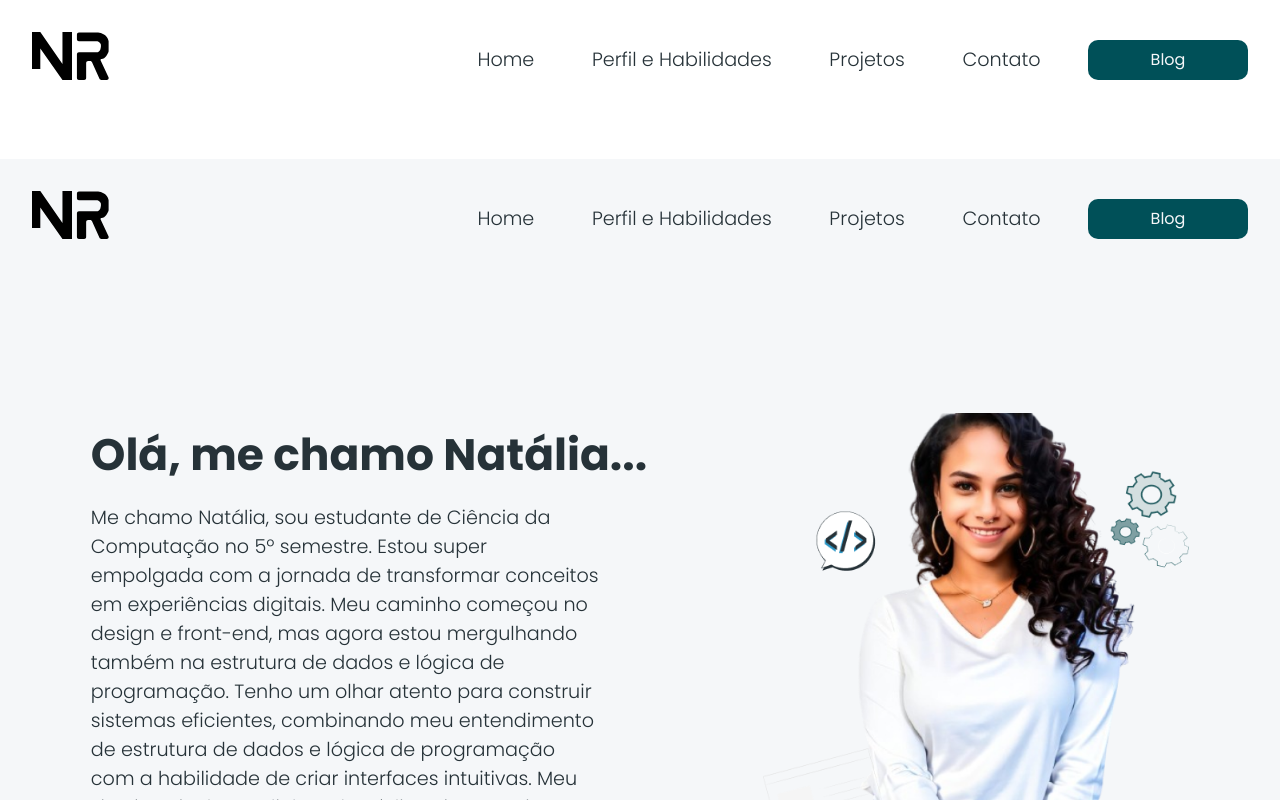
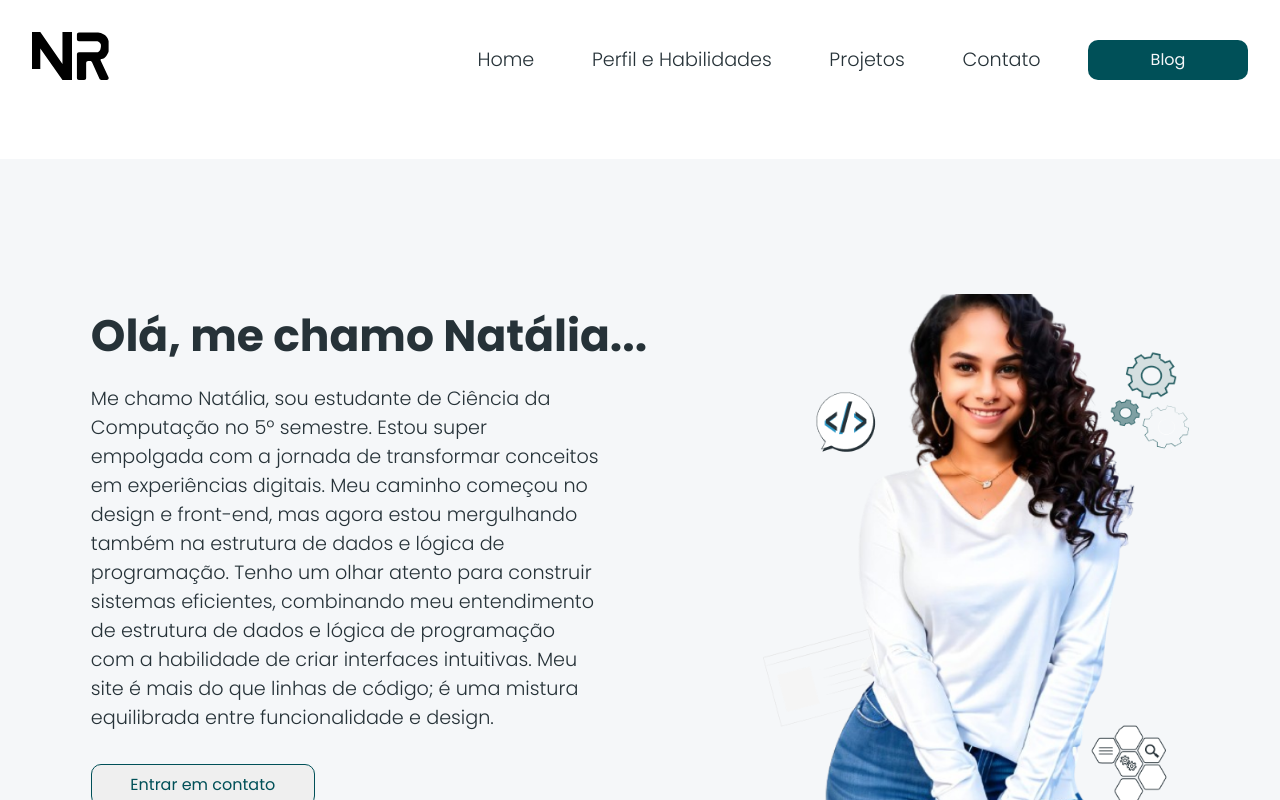
Before and after one commit to NataliaReiis/portfolio-Natalia-Dev, a React (Vite) app: page /profile in a window 1280 px wide. Shown: the top 800 px of the page. Built offline with nearby package versions, Linux system fonts and the light colour scheme.

Commit message:
feat: adjustment folders

```diff
--- a/src/components/newFile.jsx
+++ /dev/null
@@ -1 +0,0 @@
-Line();
--- a/src/pages/Profile.jsx
+++ b/src/pages/Profile.jsx
@@ -1,6 +1,5 @@
-import Navbar from "../components/Navbar";
-import Skills from "../components/Skills";
-import TimeLine from "../components/Line";
+import Skills from "../components/profile/Skills";
+import TimeLine from "../components/profile/Line";
 
 import { FiCode } from "react-icons/fi";
 import { BsBrush } from "react-icons/bs";
@@ -12,8 +11,7 @@ import design from "../assets/icon/design.svg";
 export default function Profile() {
   return (
     <div className="profile">
-      <Navbar />
-     <div className="about-infos-container">
+      <div className="about-infos-container">
         <div className="about-text">
           <h1>Olá, me chamo Natália...</h1>
           <p>
@@ -35,12 +33,11 @@ export default function Profile() {
       </div>
       <Skills />
 
-
       <div className="code-design-container">
         <div className="code-design-content">
           <div className="code-content">
             <img src={code} alt="" />
-              <h1>
+            <h1>
               Developer
               <FiCode />
             </h1>
@@ -54,7 +51,7 @@ export default function Profile() {
             </p>
           </div>
 
-        <div className="design-content">
+          <div className="design-content">
             <h1>
               Design
               <BsBrush />
@@ -69,9 +66,9 @@ export default function Profile() {
               em designs que cativam e inspiram
             </p>
 
-          <img src={design} alt="" />
+            <img src={design} alt="" />
+          </div>
         </div>
-      </div>
       </div>
       <h1 className="timeline-title">Jornada Acadêmica</h1>
       <TimeLine />
```
Also changed, not shown: src/components/Animation3D.jsx (deleted, +0 -9 lines), src/components/profile/Line.jsx (renamed from src/components/Line.jsx), src/components/profile/Skills.jsx (renamed from src/components/Skills.jsx).
